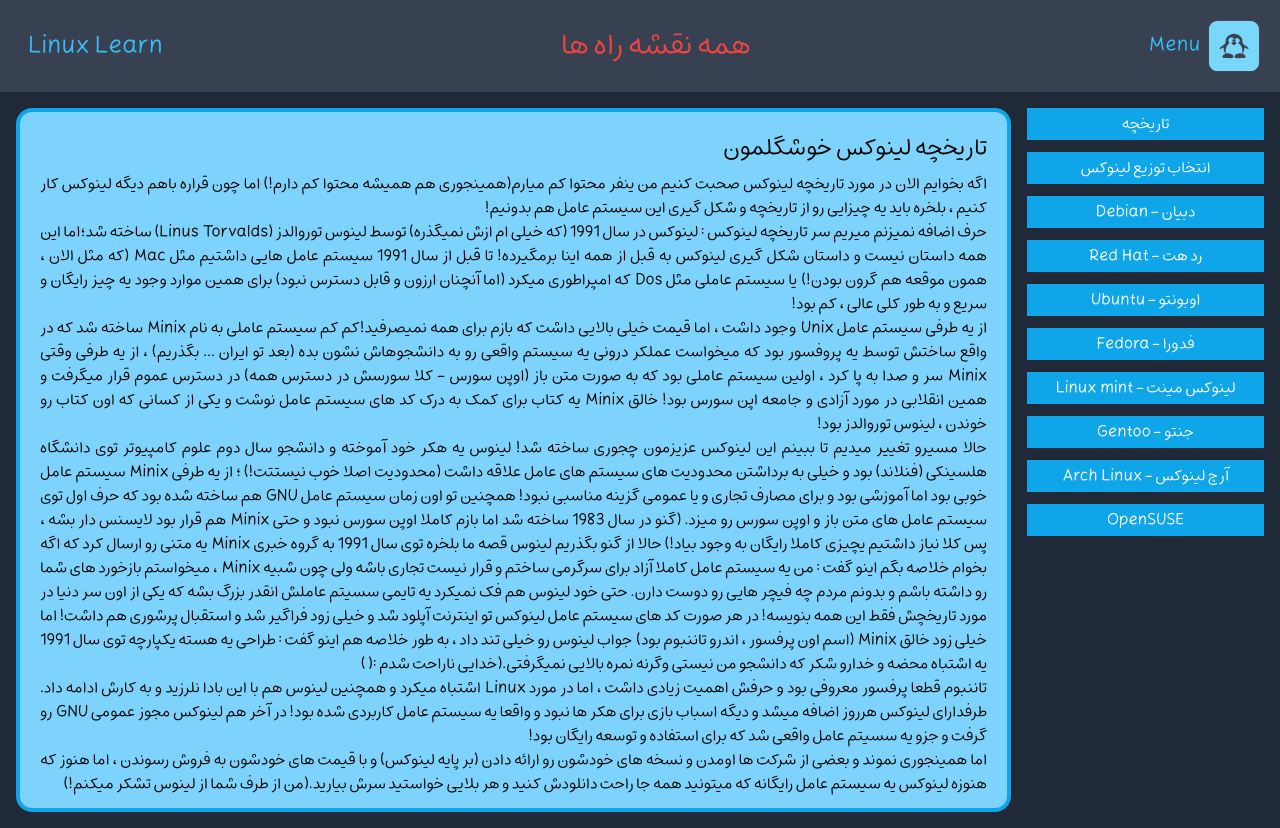
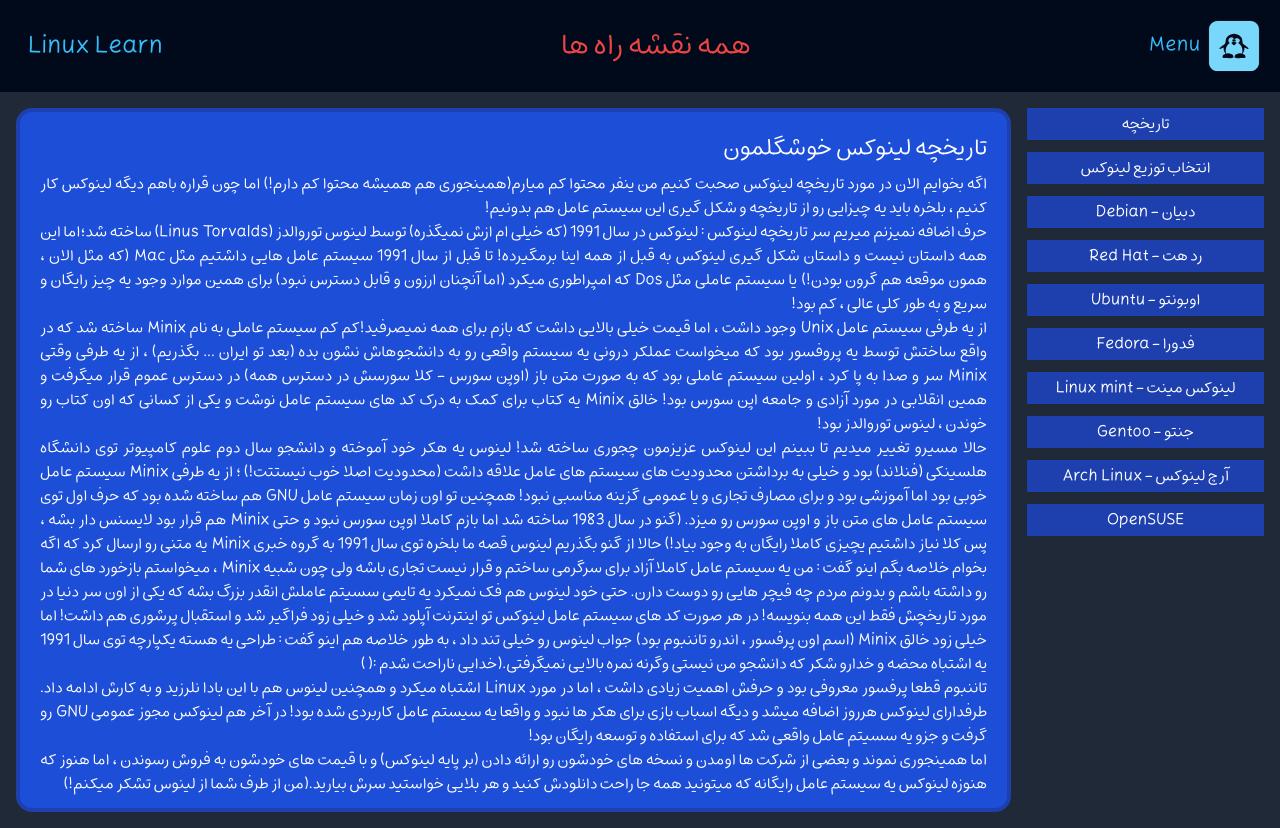
Before and after one commit to amirroox/linux_Learning, a PHP site: page /Linux_Learning/Lessons/GettingStart/History/index.php in a window 1280 px wide. Run offline with PHP 8.4, Linux system fonts and the light colour scheme; style sheets or scripts are compiled from the project's sources; some libraries are stand-ins or nearby versions.

Commit message:
Change Color Main

```diff
--- a/Lessons/GettingStart/History/index.php
+++ b/Lessons/GettingStart/History/index.php
@@ -26,7 +26,7 @@
     <div class="md:hidden">
         <h1 class="text-2xl">توضیحات</h1>
     </div>
-    <div class="md:col-span-4 text-justify bg-sky-300 rounded-2xl border-4 border-sky-500 md:max-h-fit text-right py-3 px-5 text-black">
+    <div class="md:col-span-4 text-justify bg-blue-700 rounded-2xl border-4 border-blue-800 md:max-h-fit text-right py-3 px-5 text-white">
         <h1>تاریخچه لینوکس خوشگلمون</h1>
         <p>
             اگه بخوایم الان در مورد تاریخچه لینوکس صحبت کنیم من ینفر محتوا کم میارم(همینجوری هم همیشه محتوا کم دارم!)
--- a/Lessons/GettingStart/menu.php
+++ b/Lessons/GettingStart/menu.php
@@ -3,15 +3,15 @@
 </div>
 <div>
     <ol class="space-y-3">
-        <li class="bg-sky-500 py-1 hover:bg-red-500 hover:text-white duration-500"><a href="javascript:void(0)">تاریخچه</a></li>
-        <li class="bg-sky-500 py-1 hover:bg-red-500 hover:text-white duration-500"><a href="javascript:void(0)">انتخاب توزیع لینوکس</a></li>
-        <li class="bg-sky-500 py-1 hover:bg-red-500 hover:text-white duration-500"><a href="javascript:void(0)">دبیان - Debian</a></li>
-        <li class="bg-sky-500 py-1 hover:bg-red-500 hover:text-white duration-500"><a href="javascript:void(0)">رد هت - Red Hat</a></li>
-        <li class="bg-sky-500 py-1 hover:bg-red-500 hover:text-white duration-500"><a href="javascript:void(0)">اوبونتو - Ubuntu</a></li>
-        <li class="bg-sky-500 py-1 hover:bg-red-500 hover:text-white duration-500"><a href="javascript:void(0)">فدورا - Fedora</a></li>
-        <li class="bg-sky-500 py-1 hover:bg-red-500 hover:text-white duration-500"><a href="javascript:void(0)">لینوکس مینت - Linux mint</a></li>
-        <li class="bg-sky-500 py-1 hover:bg-red-500 hover:text-white duration-500"><a href="javascript:void(0)">جنتو - Gentoo</a></li>
-        <li class="bg-sky-500 py-1 hover:bg-red-500 hover:text-white duration-500"><a href="javascript:void(0)">آرچ لینوکس - Arch Linux</a></li>
-        <li class="bg-sky-500 py-1 hover:bg-red-500 hover:text-white duration-500"><a href="javascript:void(0)">OpenSUSE</a></li>
+        <li class="bg-blue-800 py-1 hover:bg-red-500 hover:text-white duration-500"><a href="javascript:void(0)">تاریخچه</a></li>
+        <li class="bg-blue-800 py-1 hover:bg-red-500 hover:text-white duration-500"><a href="javascript:void(0)">انتخاب توزیع لینوکس</a></li>
+        <li class="bg-blue-800 py-1 hover:bg-red-500 hover:text-white duration-500"><a href="javascript:void(0)">دبیان - Debian</a></li>
+        <li class="bg-blue-800 py-1 hover:bg-red-500 hover:text-white duration-500"><a href="javascript:void(0)">رد هت - Red Hat</a></li>
+        <li class="bg-blue-800 py-1 hover:bg-red-500 hover:text-white duration-500"><a href="javascript:void(0)">اوبونتو - Ubuntu</a></li>
+        <li class="bg-blue-800 py-1 hover:bg-red-500 hover:text-white duration-500"><a href="javascript:void(0)">فدورا - Fedora</a></li>
+        <li class="bg-blue-800 py-1 hover:bg-red-500 hover:text-white duration-500"><a href="javascript:void(0)">لینوکس مینت - Linux mint</a></li>
+        <li class="bg-blue-800 py-1 hover:bg-red-500 hover:text-white duration-500"><a href="javascript:void(0)">جنتو - Gentoo</a></li>
+        <li class="bg-blue-800 py-1 hover:bg-red-500 hover:text-white duration-500"><a href="javascript:void(0)">آرچ لینوکس - Arch Linux</a></li>
+        <li class="bg-blue-800 py-1 hover:bg-red-500 hover:text-white duration-500"><a href="javascript:void(0)">OpenSUSE</a></li>
     </ol>
 </div>
--- a/assets/css/SeedStyle.css
+++ b/assets/css/SeedStyle.css
@@ -61,15 +61,15 @@
 }
 /* Root Color (BackGround And Text) */
 .MAIN-COLOR {
-    background-color: rgb(31 41 55 / 1);
+    background-color: rgb(0,5,19);
     color: white;
 }
 .SEC-COLOR {
-    background-color: rgb(55 65 81 / 1);
+    background-color: rgb(1,10,27);
     color: white;
 }
 .THR-COLOR {
-    background-color: rgb(107 114 128 / 1);
+    background-color: rgb(8,16,29);
     color: black;
 }
 .CONTENT_BACK_COLOR {
```
Also changed, not shown: dist/output.css (+30 -0 lines).
